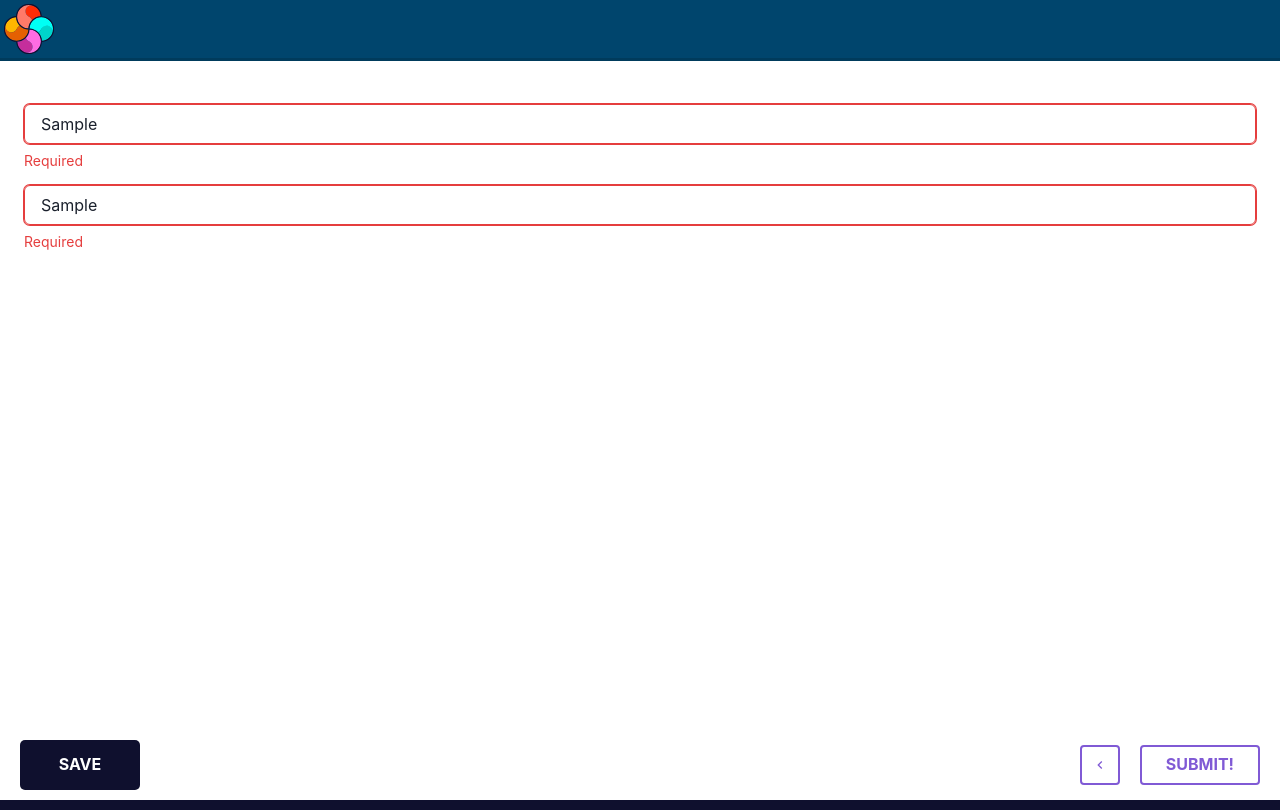
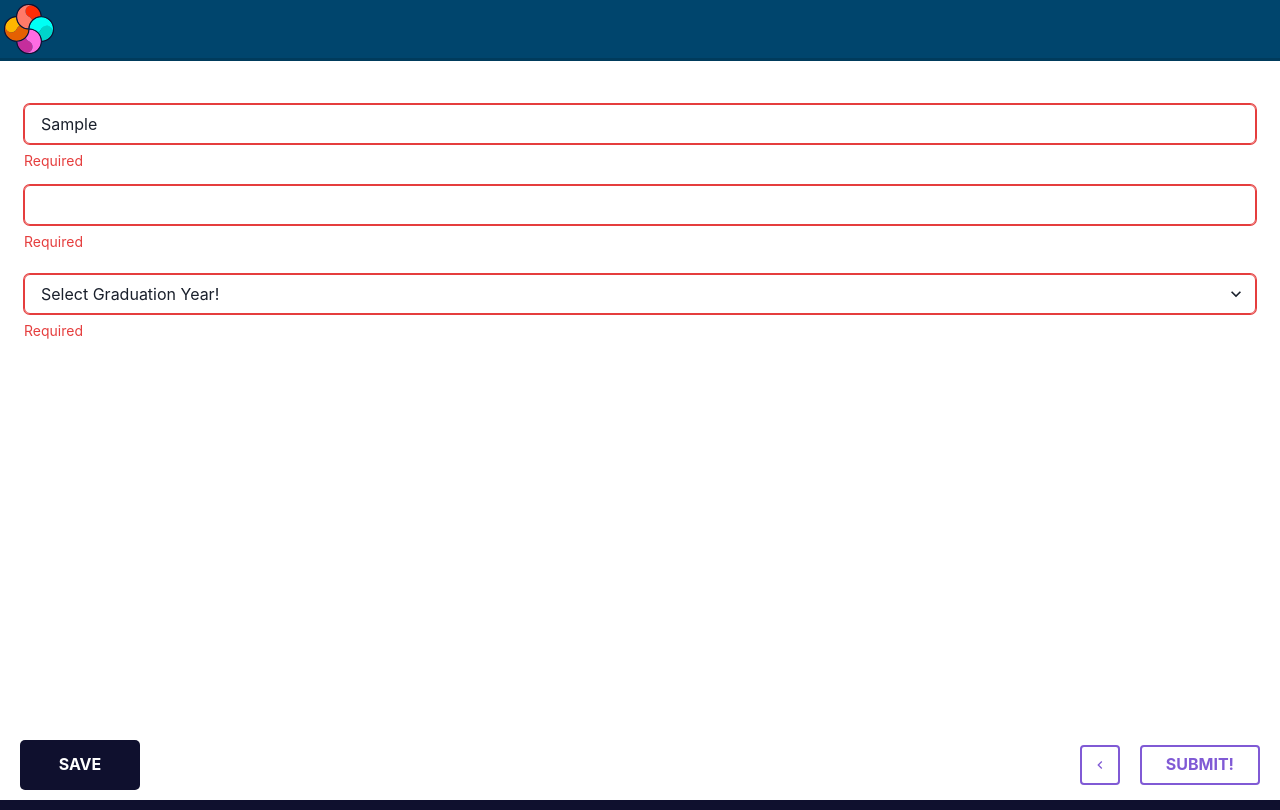
Before and after one commit to ReflectionsProjections/rp-web-2024, a React (Vite) app: page /register in a window 1280 px wide. Both pictures are taken after typing "Sample", "Sample" into the empty fields and a click on the button "SUBMIT!". Built offline with nearby package versions, Linux system fonts and the light colour scheme; a web font is replaced by a local one.

Commit message:
more code changes, but some double click???

```diff
--- a/src/components/Registration/Pages/CareerProfile.tsx
+++ b/src/components/Registration/Pages/CareerProfile.tsx
@@ -6,16 +6,21 @@ import { Pagination } from "../Pagination";
 
 import { colleges } from "../inputs/colleges";
 import { majors } from "../inputs/majors"
-import DropdownSelect from "../inputs/DropdownSelect";
+import DropdownSelect from "../inputs/AutoDropdownInput";
+import Config from "../../../config";
+import { FormInput } from "../inputs/FormInput";
+import { SelectInput } from "../inputs/SelectInput";
 
 const CareerProfileValidator = Yup.object().shape({
     university: Yup.string().required('Required'),
     major: Yup.string().required('Required'),
+    graduationYear: Yup.string().length(4).required('Required'),
 });
 
 const CareerProfileDefaults = {
     university: "",
     major: "",
+    graduationYear: "",
 };
 
 interface CareerProfileProps {
@@ -43,6 +48,7 @@ export function CareerProfile({ pageNo, goNextPage, goPrevPage }: CareerProfileP
                     <VStack spacing={4} align="flex-start">
                         <DropdownSelect id="university" name="university" formik={formik} options={colleges} />
                         <DropdownSelect id="major" name="major" formik={formik} options={majors} />
+                        <SelectInput id="graduationYear" name="graduationYear" formik={formik} options={Config.REGISTRATION_GRADUATION_YEARS}/>
                     </VStack>
                 </Box>
                 <Box h="10vh">
--- a/src/components/Registration/inputs/DropdownSelect.tsx
+++ b/src/components/Registration/inputs/AutoDropdownInput.tsx
@@ -45,9 +45,9 @@ function DropdownSelect({ id, name, formik, options }: DropdownSelectProps) {
     };
 
     return (
+        <FormControl isInvalid={!!(formik.touched[name] && formik.errors[name])}>
             <Popover isOpen={isOpen} onClose={() => setIsOpen(false)} autoFocus={false} closeOnBlur={true}>
                 <PopoverTrigger>
-                <FormControl isInvalid={!!(formik.touched[name] && formik.errors[name])}>
                     <Input
                         id={id}
                         value={query ?? selectedOption}
@@ -73,8 +73,6 @@ function DropdownSelect({ id, name, formik, options }: DropdownSelectProps) {
                             setIsOpen(false)
                         }}
                     />
-                    <FormErrorMessage>{formik.errors[name]?.toString()}</FormErrorMessage>
-                </FormControl>
                 </PopoverTrigger>
                 <PopoverContent>
                     <PopoverArrow />
@@ -98,6 +96,8 @@ function DropdownSelect({ id, name, formik, options }: DropdownSelectProps) {
                     </PopoverBody>
                 </PopoverContent>
             </Popover >
+            <FormErrorMessage>{formik.errors[name]?.toString()}</FormErrorMessage>
+        </FormControl>
     );
 };
 
--- /dev/null
+++ b/src/components/Registration/inputs/SelectInput.tsx
@@ -0,0 +1,21 @@
+import { FormControl, FormErrorMessage, Select } from "@chakra-ui/react";
+import { FormikProps } from "formik";
+
+interface FormInputProps {
+    id: string;
+    name: string;
+    formik: FormikProps<any>;
+    options: string[];
+}
+
+export const SelectInput: React.FC<FormInputProps> = ({ id, name, formik, options }) => {
+    return (
+        <FormControl isInvalid={!!(formik.touched[name] && formik.errors[name])}>
+            <Select mt={2} w="100%" id={id} onChange={(e) => {formik.setFieldValue(name, e.target.value)}} onBlur={formik.handleBlur}>
+                <option> Select Graduation Year! </option>
+                {options.map((x) => <option key={x}> {x} </option>)}
+            </Select>
+            <FormErrorMessage>{formik.errors[name]?.toString()}</FormErrorMessage>
+        </FormControl>
+    );
+};
--- a/src/config.ts
+++ b/src/config.ts
@@ -13,7 +13,8 @@ const Config = {
 	BASE_URL: "https://api.reflectionsprojections.org/",
 
 	NUM_REGISTRATION_PAGES: 2,
-	REGISTRATION_MAX_DROPDOWN_OPTIONS: 5
+	REGISTRATION_MAX_DROPDOWN_OPTIONS: 5,
+	REGISTRATION_GRADUATION_YEARS: ["2023", "2024", "2025", "2026", "2027", "2028", "2029"],
 };
 
 export default Config;
```
Lines whose indentation alone changed are shown as unchanged.
